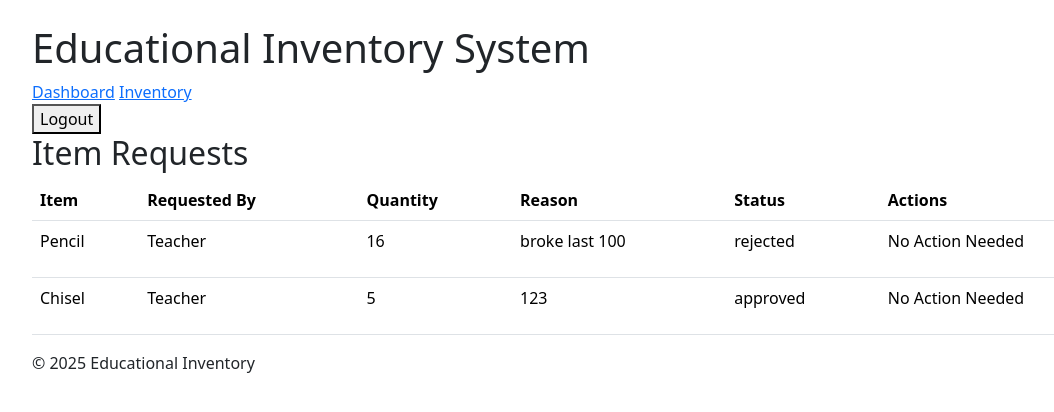
After one commit to Matamenas/Matas-Bagdonas---B00149694---WFD---Assessment, a Django app: page /requests/ in a window 1280 px wide. The commit adds this page. Shown: the top 412 px of the page, without its empty margins (50-1104 px from the left). Run offline with Django 5.2, Linux system fonts and the light colour scheme; a user stored in the database is signed in; data comes from the database, SQL or seed files in the repository; both versions use the stored data as it was after the commit.

Commit message:
the system now works

```diff
--- a/EducationSiteInventory/inventory/forms.py
+++ b/EducationSiteInventory/inventory/forms.py
@@ -7,7 +7,7 @@ from .models import Item
 class CustomUserCreationForm(UserCreationForm):
     class Meta:
         model = CustomUser
-        fields = ('username', 'email', 'first_name', 'last_name')
+        fields = ('username', 'email', 'role', 'first_name', 'last_name')
 
 class ItemForm(forms.ModelForm):
     class Meta:
--- a/EducationSiteInventory/inventory/models.py
+++ b/EducationSiteInventory/inventory/models.py
@@ -1,7 +1,6 @@
 from django.contrib.auth.models import AbstractUser
 from django.db import models
 
-# Create your models here.
 class CustomUser(AbstractUser):
     ROLE_CHOICES = [
         ('teacher', 'Teacher'),
@@ -19,7 +18,7 @@ class Category(models.Model):
 
 class Item(models.Model):
     name = models.CharField(max_length=100)
-    description = models.TextField(blank = True)
+    description = models.TextField(blank=True)
     category = models.ForeignKey(Category, on_delete=models.CASCADE)
     quantity = models.PositiveIntegerField()
 
@@ -30,10 +29,11 @@ class ItemRequest(models.Model):
     teacher = models.ForeignKey(CustomUser, on_delete=models.CASCADE)
     item = models.ForeignKey(Item, on_delete=models.CASCADE)
     quantity_requested = models.PositiveIntegerField()
+    requested_by = models.ForeignKey(CustomUser, on_delete=models.CASCADE, related_name='requested_by')
     status = models.CharField(max_length=20, choices=[
         ('pending', 'Pending'),
         ('approved', 'Approved'),
         ('rejected', 'Rejected')
-    ], default='pending')
+        ], default='pending')
     reason = models.TextField()
     created_at = models.DateTimeField(auto_now_add=True)
--- a/EducationSiteInventory/inventory/templates/inventory/base.html
+++ b/EducationSiteInventory/inventory/templates/inventory/base.html
@@ -15,9 +15,14 @@
             <h1>Educational Inventory System</h1>
             <nav>
                 <a href="{% url 'teacher_dashboard' %}">Dashboard</a>
-                <a href="{% url 'request_item' %}">Request Item</a>
-                <a href="{% url 'my_requests' %}">My Requests</a>
+                {% if request.user.groups.all.0.name == "teacher" %}
+                    <a href="{% url 'request_item' %}">Request Item</a>
+                    <a href="{% url 'my_requests' %}">My Requests</a>
+                {% endif %}
                 <a href="{% url 'item_list' %}">Inventory</a>
+                {% if request.user.groups.all.0.name == "Admin" or request.user.groups.all.0.name == "Inventory Manager" or request.user.groups.all.0.name == "Procurement Officer" %}
+                    <a href="{% url 'view_requests' %}">Requests</a>
+                {% endif %}
                 <form method="post" action="{% url 'logout' %}">
                     {% csrf_token %}
                     <button type="submit">Logout</button>
--- /dev/null
+++ b/EducationSiteInventory/inventory/templates/inventory/view_requests.html
@@ -0,0 +1,31 @@
+{% extends 'inventory/base.html' %}
+
+{% block content %}
+{% block title %}<h2>Item Requests</h2> {% endblock %}
+<table class="table">
+  <thead>
+    <tr>
+        <th>Item</th><th>Requested By</th><th>Quantity</th><th>Reason</th><th>Status</th><th>Actions</th>
+    </tr>
+  </thead>
+  <tbody>
+    {% for req in requests %}
+    <tr>
+      <td>{{ req.item.name }}</td>
+      <td>{{ req.requested_by.username }}</td>
+      <td>{{ req.quantity_requested }}</td>
+      <td>{{ req.reason }}</td>
+      <td>{{ req.status }}</td>
+      <td>
+        {% if req.status == 'pending' %}
+          <a href="{% url 'approve_request' req.pk %}" class="btn btn-success btn-sm">Approve</a>
+          <a href="{% url 'reject_request' req.pk %}" class="btn btn-danger btn-sm">Reject</a>
+        {% elif req.status == 'approved' or 'rejected' %}
+            <p>No Action Needed</p>
+        {% endif %}
+      </td>
+    </tr>
+    {% endfor %}
+  </tbody>
+</table>
+{% endblock %}
--- a/EducationSiteInventory/inventory/urls.py
+++ b/EducationSiteInventory/inventory/urls.py
@@ -2,15 +2,20 @@ from django.urls import path
 from . import views
 
 urlpatterns = [
+
     # teacher side of things
     path('', views.teacher_dashboard, name='teacher_dashboard'),
     path('request-item/', views.request_item, name='request_item'),
     path('my-requests/', views.my_requests, name='my_requests'),
     path('register/', views.register, name='register'),
-
     # admin side of things
     path('inventory/', views.item_list, name='item_list'),
     path('inventory/add/', views.add_item, name='add_item'),
     path('inventory/edit/<int:pk>/', views.edit_item, name='edit_item'),
     path('inventory/delete/<int:pk>/', views.delete_item, name='delete_item'),
+    path('requests/', views.view_requests, name='view_requests'),
+    path('requests/<int:request_id>/approve/', views.approve_requests, name='approve_request'),
+    path('requests/<int:request_id>/reject/', views.reject_requests, name='reject_request'),
+
+
 ]
--- a/EducationSiteInventory/inventory/views.py
+++ b/EducationSiteInventory/inventory/views.py
@@ -1,17 +1,12 @@
-from django.http import HttpResponseForbidden
-from django.shortcuts import render, redirect
 from .models import Item, ItemRequest
 from .forms import ItemRequestForm
 from .forms import ItemForm
 from django.contrib.auth.decorators import login_required
-from django.contrib.auth.forms import UserCreationForm
 from django.shortcuts import render, redirect, get_object_or_404
 from django.contrib.auth import login
 from django.contrib.auth.models import Group
 from .forms import CustomUserCreationForm
 
-def is_admin(user):
-    return user.groups.filter(name='Admin' or 'Inventory Manager').exists()
 
 def register(request):
     if request.method == 'POST':
@@ -22,6 +17,7 @@ def register(request):
 
             # add user to corresponding group
             group = Group.objects.get(name=role)
+            user.save()
             user.groups.add(group)
             login(request, user)
 
@@ -37,8 +33,6 @@ def item_list(request):
 
 @login_required
 def add_item(request):
-    if not is_admin(request.user):
-        return HttpResponseForbidden("Admin only")
 
     form = ItemForm(request.POST or None)
     if form.is_valid():
@@ -48,8 +42,6 @@ def add_item(request):
 
 @login_required
 def edit_item(request, pk):
-    if not is_admin(request.user):
-        return HttpResponseForbidden("Admin only")
 
     item = get_object_or_404(Item, pk=pk)
     form = ItemForm(request.POST or None, instance=item)
@@ -60,12 +52,29 @@ def edit_item(request, pk):
 
 @login_required
 def delete_item(request, pk):
-    if not is_admin(request.user):
-        return HttpResponseForbidden("Admin only")
 
     item = get_object_or_404(Item, pk=pk)
     item.delete()
     return redirect('item_list')
+
+@login_required
+def view_requests(request):
+    requests = ItemRequest.objects.all().order_by('-created_at')
+    return render(request, 'inventory/view_requests.html', {'requests': requests})
+
+@login_required
+def approve_requests(request, request_id):
+    req = get_object_or_404(ItemRequest, pk=request_id)
+    req.status = 'approved'
+    req.save()
+    return redirect('view_requests')
+
+@login_required
+def reject_requests(request, request_id):
+    req = get_object_or_404(ItemRequest, pk=request_id)
+    req.status = 'rejected'
+    req.save()
+    return redirect('view_requests')
 
 @login_required
 def teacher_dashboard(request):
@@ -77,6 +86,7 @@ def request_item(request):
         form = ItemRequestForm(request.POST)
         if form.is_valid():
             item_request = form.save(commit=False)
+            item_request.requested_by = request.user
             item_request.teacher = request.user
             item_request.save()
             return redirect('my_requests')
```
Also changed, not shown: Read Me B00149694 - Matas Github Link.txt (+22 -0 lines), EducationSiteInventory/db.sqlite3, EducationSiteInventory/inventory/migrations/0001_initial.py (deleted), EducationSiteInventory/inventory/migrations/0002_item_description_alter_customuser_role.py (deleted), EducationSiteInventory/inventory/migrations/__init__.py (deleted).
